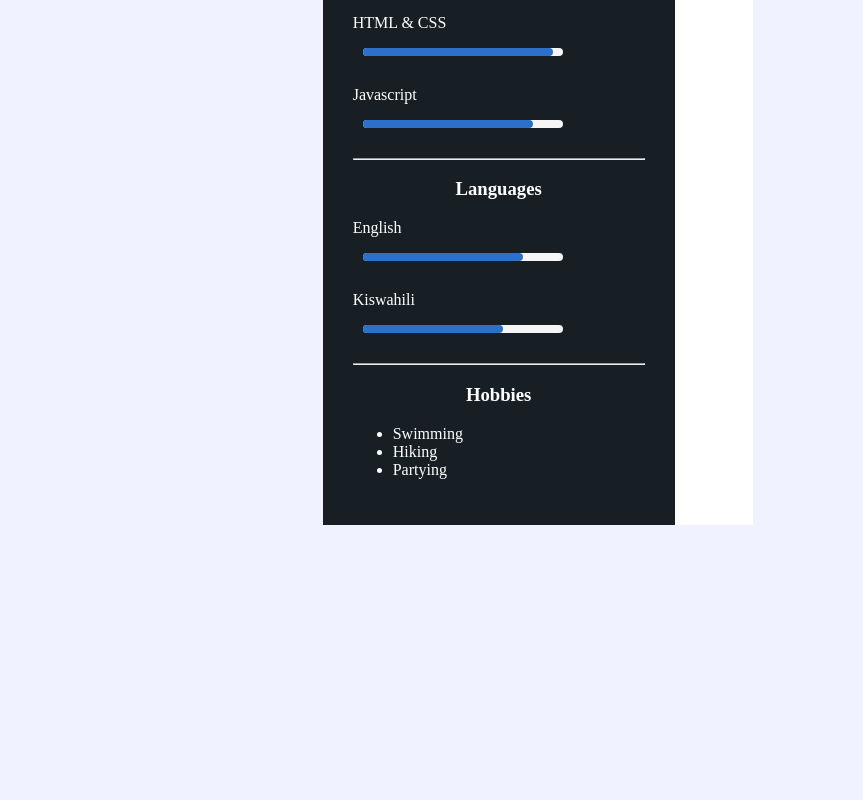
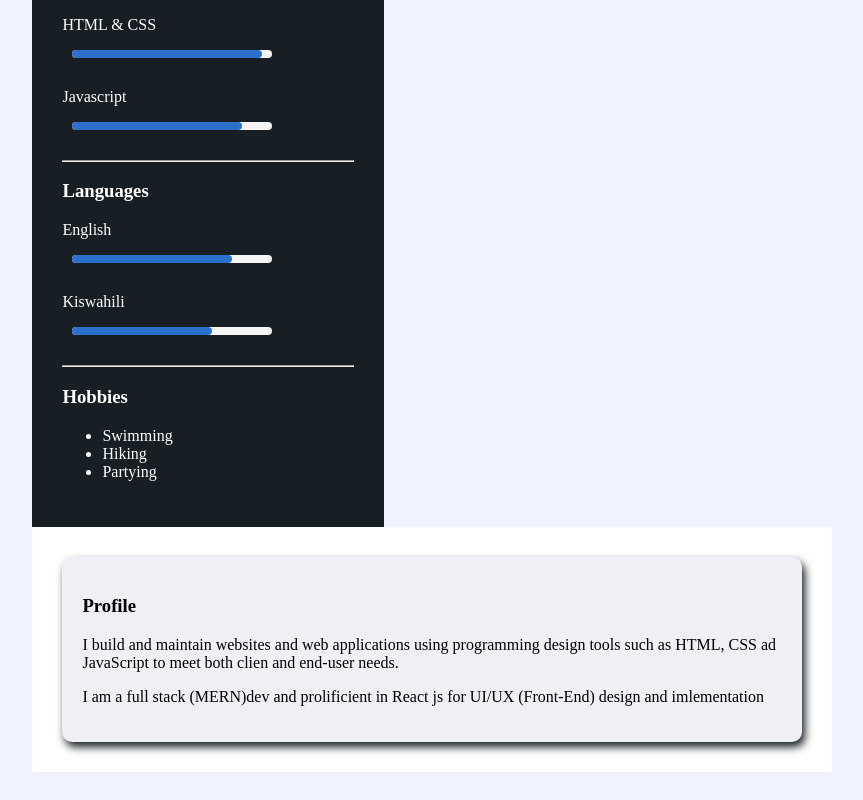
Before and after one commit to kiptanuiBoaz/resume, a React (Create React App) app: page / in a window 1280 px wide. Shown: the part 1053-1853 px from the top of the page, without its empty margins (102-965 px from the left). Before the commit the page ends 1606 px from the top, so only its background shows below. Built offline with nearby package versions, Linux system fonts and the light colour scheme.

Commit message:
profile add

```diff
--- a/public/style.css
+++ b/public/style.css
@@ -1,5 +1,7 @@
 body{
   background-color: rgb(240, 242, 255);
+
+  margin-top: 10px;
 }
 
 .container{
@@ -7,5 +9,6 @@ body{
   flex-wrap: wrap;
   padding: 20px;
   border-radius: 10%;
-  justify-content: center;
+  margin:  0px auto;
+  width: 80%;
 }
--- a/src/components/main/Main.jsx
+++ b/src/components/main/Main.jsx
@@ -1,11 +1,11 @@
 import React from "react";
 import "./main.css"
+import Profile from "./profile/Profile"
 
 function Main(){
     return(
         <section className="main">
-            <p>testing main</p>
-
+            <Profile/>
         </section>
     )
 }
--- a/src/components/main/main.css
+++ b/src/components/main/main.css
@@ -1,3 +1,4 @@
 .main{
     background-color: white;
-   }
+    width: 800px;
+}
--- /dev/null
+++ b/src/components/main/profile/Profile.jsx
@@ -0,0 +1,17 @@
+import React from "react";
+import "./profile.css"
+
+function Profile(){
+    return(
+        <section className ="profile">
+            <h3>Profile</h3>
+            <p>I build and maintain websites and web applications using programming design tools such
+            as HTML, CSS ad JavaScript to meet both clien and end-user needs.</p>
+            <p>I am a full stack (MERN)dev and prolificient in React js
+            for UI/UX (Front-End) design and imlementation </p>
+
+        </section>
+    )
+}
+
+export default Profile;
--- /dev/null
+++ b/src/components/main/profile/profile.css
@@ -0,0 +1,8 @@
+.profile{
+    margin: 30px 30px;
+    background-color: rgb(239, 239, 245);
+    padding: 20px;
+    border-radius: 10px;
+    box-shadow: 3px 5px 8px #181f24;
+
+}
--- a/src/components/side/Links/Links.jsx
+++ b/src/components/side/Links/Links.jsx
@@ -15,7 +15,7 @@ function Links(){
              <span><GrFacebook/></span>&nbsp; <a  rel="noreferrer"  target="_blank" href="https://www.facebook.com/boaz.serem.90"  >Facebook</a>
             </p>
             <p>
-             <span><BsGithub/></span>&nbsp; <a  rel="noreferrer"  target="_blank" href="https://github.com/kiptanuiBoaz" >GitHub</a>
+             <span><BsGithub/></span>&nbsp;  <a  rel="noreferrer"  target="_blank" href="https://github.com/kiptanuiBoaz" >Git Hub</a>
             </p>
             <p>
                 <span><BsLinkedin/></span>&nbsp; <a  rel="noreferrer"  target="_blank" href="https://www.linkedin.com/in/kiptanui-boaz-466154217/" >LinkedIn</a>
--- a/src/components/side/Side.css
+++ b/src/components/side/Side.css
@@ -3,7 +3,3 @@
     background-color: #181f24;
     color:white;
 }
-
-h3{
-    text-align: center;
-}
```
Also changed, not shown: src/components/main/Profile.jsx (deleted, +0 -11 lines), src/components/side/propic/propic.css (+4 -4 lines).
